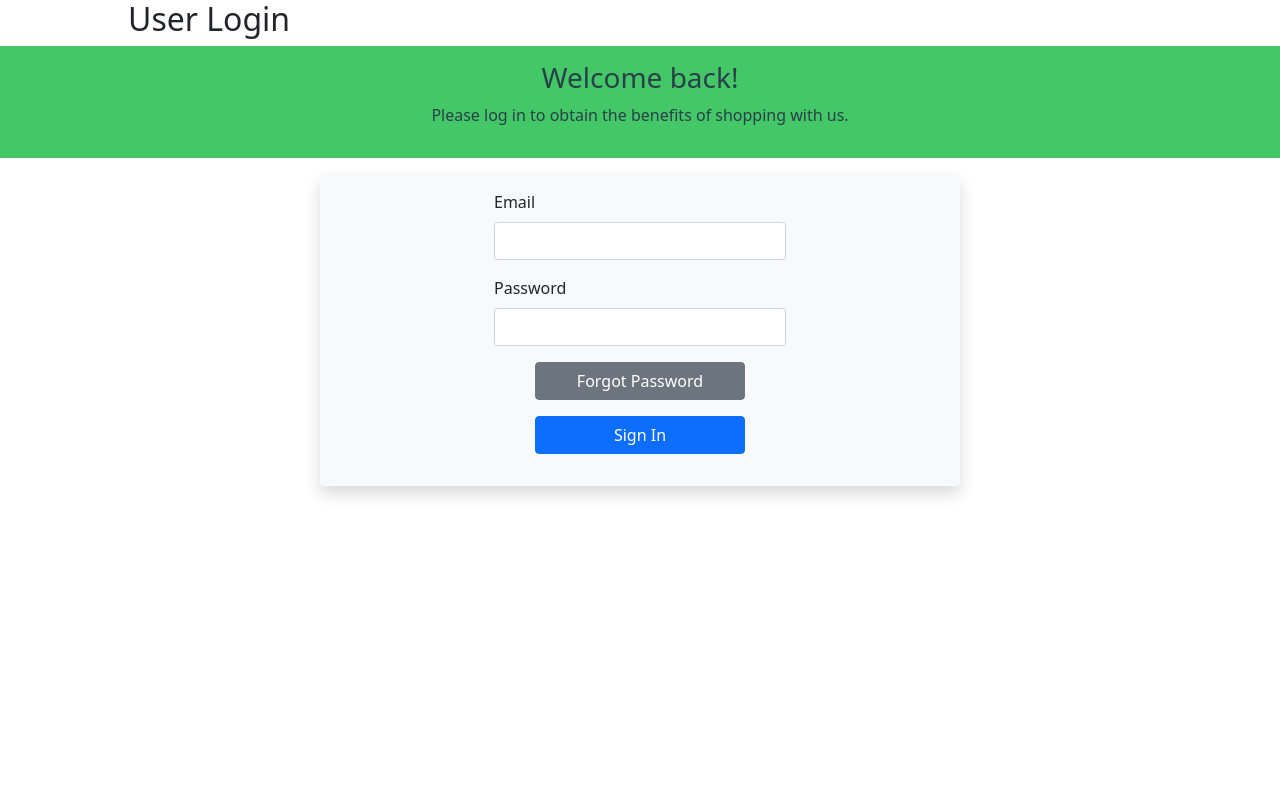
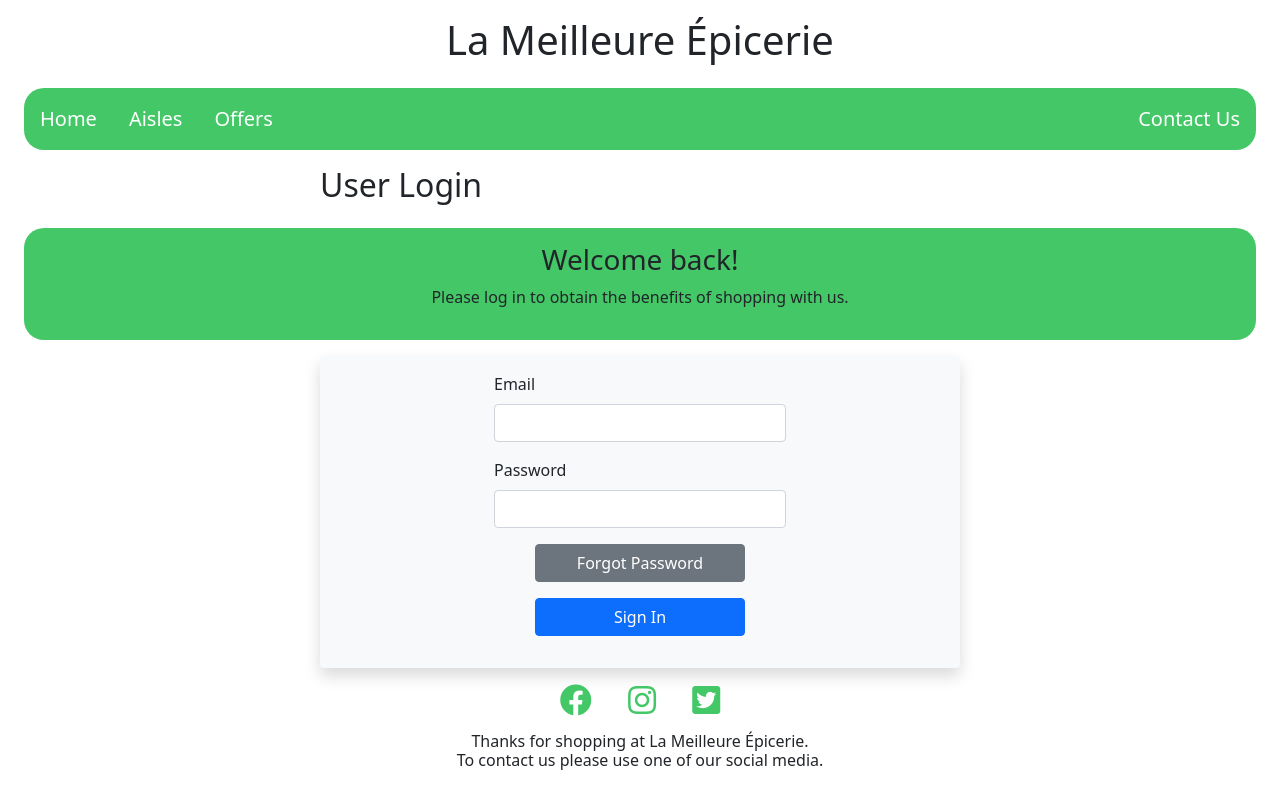
Before and after one commit to Adamo-O/Grocery-Store-Website, a PHP site: page /HTML/Page5.html in a window 1280 px wide. Run offline with PHP 8.4, Linux system fonts and the light colour scheme.

Commit message:
Added navigation bar and header to page 5 and 6

```diff
--- a/CSS/Page5and6.css
+++ b/CSS/Page5and6.css
@@ -1,14 +1,62 @@
 html {
     font-family: Helvetica, sans-serif, Arial !important;
 }
-.pageName {
-    margin-left: 10%;
+
+/*Nav Bar*/
+
+.nav-bar-content {
+    list-style-type: none;
+    padding: 0;
+    background-color: #44c767;
+    overflow: hidden;
+    border-radius: 20px;
 }
-.description {
-    margin-left: -10px;
-    margin-right: -10px;
+
+.nav-bar-content a {
+    text-decoration: none;
+    display: block;
+    text-align: center;
+    padding: 1rem;
+    color: #ffffff;
+    float: left;
+    font-size: 1.25rem;
+}
+
+#cus {
+    float: right;
+}
+
+.nav-bar a:hover {
+    background-color: #fdfcfa;
+    color: #44c767;
+}
+
+.banner {
     background-color: #44c767;
+    border-radius: 20px;
     padding: 15px;
-    color: #284048;
     text-align: center;
 }
+
+/*Footer Section for consistency*/
+#footer {
+    height: 2rem;
+    font-size: 1.25m;
+    text-align: center;
+}
+
+#footer .fab {
+    color: #44c767;
+    padding: 1rem;
+}
+
+#footer .fab:hover {
+    color: #8d7e7e;
+}
+
+#footer h6 {
+    margin: 0;
+    padding-bottom: 1.25rem;
+    font-weight: normal;
+    font-size: 1rem;
+}
--- a/HTML/Page5.html
+++ b/HTML/Page5.html
@@ -6,13 +6,28 @@
 
         <!--Bootstrap CSS-->
         <link href="https://cdn.jsdelivr.net/npm/bootstrap@5.0.0-beta1/dist/css/bootstrap.min.css" rel="stylesheet" integrity="sha384-giJF6kkoqNQ00vy+HMDP7azOuL0xtbfIcaT9wjKHr8RbDVddVHyTfAAsrekwKmP1" crossorigin="anonymous">
+
+        <!--Stylesheets-->
         <link rel="stylesheet" type="text/css" href="../CSS/Page5and6.css" />
+        <link href="../css-fas/all.css" rel="stylesheet">
+
+        <!--Shortcut icon (tab icon)-->
+        <link rel="shortcut icon" href="../Images/re.ico" type="image/x-icon">
 
         <title>User Login</title>
-        <h2 class="pageName">User Login</h2>
+        <h1 class="mx-auto p-3 text-center">La Meilleure Épicerie</h1>
+        <div class="nav-bar mx-4">
+            <ul class="nav-bar-content">
+              <li><a href="#">Home</a></li>
+              <li><a href="#aisles">Aisles</a></li>
+              <li><a href="#offers">Offers</a></li>
+              <li><a href="#footer" id="cus">Contact Us</a></li>
+            </ul>
+        </div>
+        <h2 class="col offset-lg-2 offset-xl-3 offset-md-2 pb-3">User Login</h2>
     </head>
     <body>
-        <div class = "description mb-3">
+        <div class="banner mb-3 mx-4">
             <h3>Welcome back!</h3>
             <p>Please log in to obtain the benefits of shopping with us.</p>
         </div>
@@ -40,6 +55,15 @@
                 </div>
             </form>
         </div>
+        <div id="footer">
+            <a href="https://facebook.com" target="_blank"><i class="fab fa-facebook fa-2x"></i></a>
+            <a href="https://instagram.com" target="_blank"><i class="fab fa-instagram fa-2x"></i></a>
+            <a href="https://twitter.com" target="_blank"><i class="fab fa-twitter-square fa-2x"></i></a>
+            <h6>
+              Thanks for shopping at La Meilleure Épicerie. <br>
+              To contact us please use one of our social media.
+            </h6>
+        </div>
 
         <!--Bootstrap Javascript-->
         <script src="https://cdn.jsdelivr.net/npm/bootstrap@5.0.0-beta1/dist/js/bootstrap.bundle.min.js" integrity="sha384-ygbV9kiqUc6oa4msXn9868pTtWMgiQaeYH7/t7LECLbyPA2x65Kgf80OJFdroafW" crossorigin="anonymous"></script>
```
Also changed, not shown: HTML/Page6.html (+24 -2 lines).
